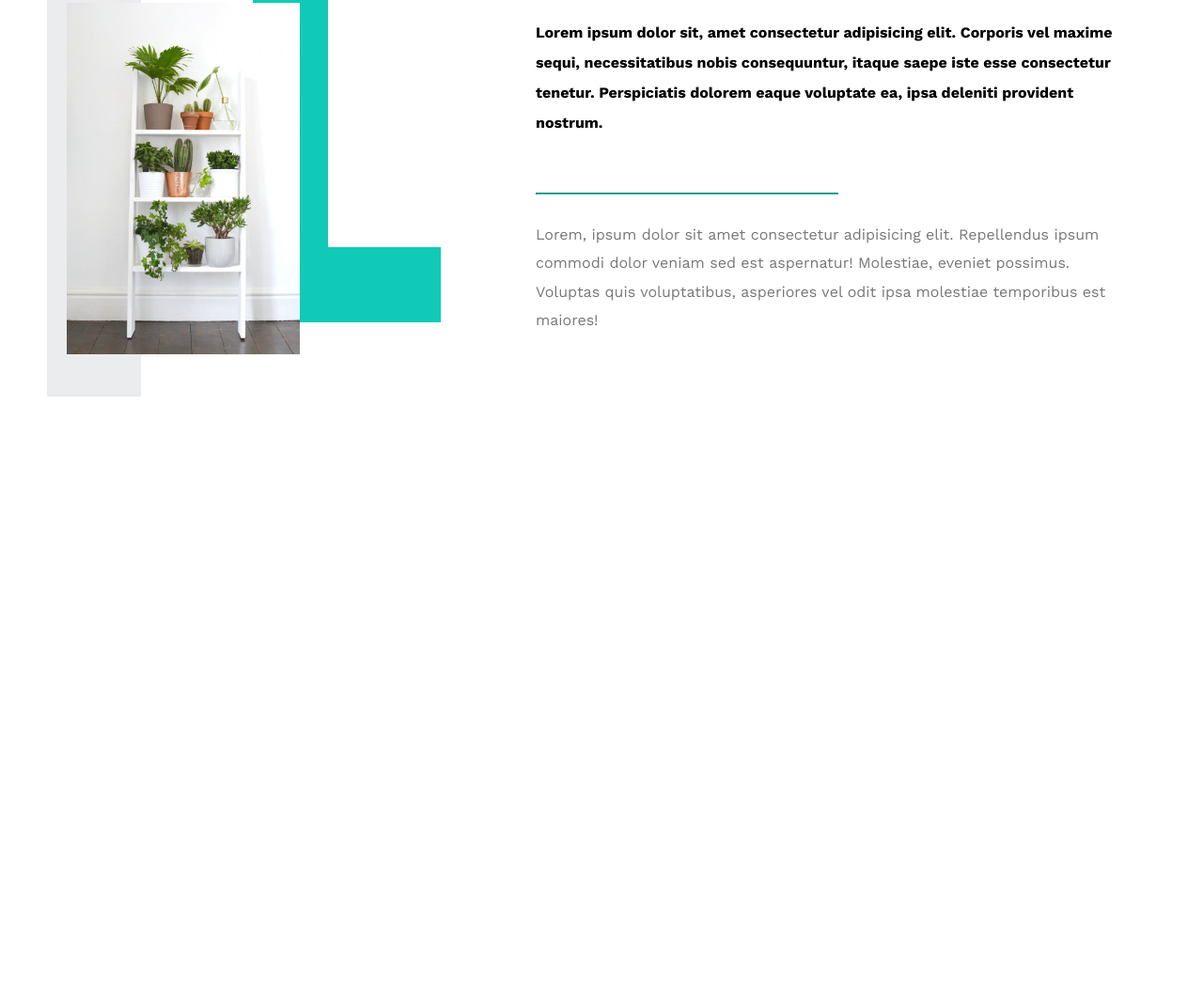
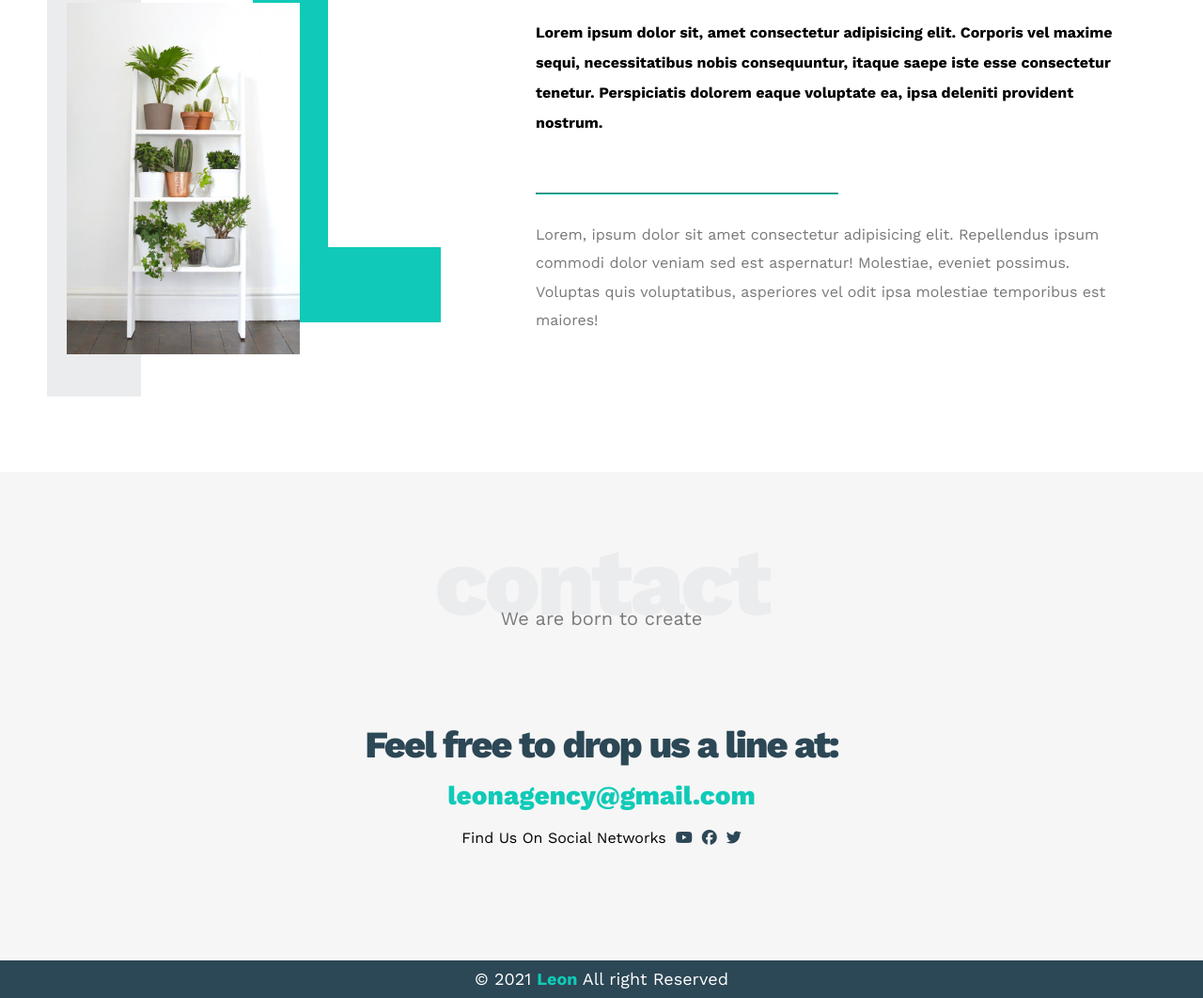
Before and after one commit to 7afde/Template-1, a plain HTML site: page index.html in a window 1280 px wide. Shown: the part 2923-3985 px from the top of the page at 94% size. Before the commit the page ends 3425 px from the top, so only its background shows below. Drawn offline with nearby package versions, Linux system fonts and the light colour scheme.

Commit message:
I added contact and footer part

```diff
--- a/css/leon.css
+++ b/css/leon.css
@@ -9,6 +9,9 @@
 /* Start Global Rules */
 * {
     box-sizing: border-box;
+}
+html {
+    scroll-behavior: smooth;
 }
 body {
     font-family: 'Work Sans', sans-serif;
@@ -363,3 +366,56 @@ body {
     color: #777;
 }
 /* End About */
+/* Start Contact */
+.contact {
+    padding: var(--section-padding) 0px;
+    background-color: var(--section-background);
+}
+.contact .info {
+    padding: var(--section-padding) 0px;
+    text-align: center;
+}
+.contact .info .label {
+    font-size: 40px;
+    font-weight: 800;
+    color: var(--second-color);
+    letter-spacing: -2px;
+    margin-bottom: 15px;
+}
+.contact .info .link {
+    text-decoration: none;
+    display: block;
+    font-size: 28px;
+    font-weight: 800;
+    color: var(--main-color);
+}
+.contact .info .social {
+    display: flex;
+    justify-content: center;
+    margin-top: 20px;
+    font-size: 16px;
+}
+.contact .info .social i {
+    color: var(--second-color);
+    margin-left: 10px;
+}
+@media (max-width: 767px) {
+    .contact .info .label,
+    .contact .info .link {
+        font-size: 24px;
+    }
+}
+/* End Contact */
+/* Start Footer */
+.footer {
+    background-color: var(--second-color);
+    color: white;
+    padding: 10px 30px;
+    text-align: center;
+    font-size: 18px;
+}
+.footer span {
+    font-weight: bold;
+    color: var(--main-color);
+}
+/* End Footer */
--- a/index.html
+++ b/index.html
@@ -66,7 +66,7 @@
     </div>
     <!-- End Features -->
     <!-- Start Services -->
-    <div class="services">
+    <div class="services" id="services">
         <div class="container">
             <h2 class="special-heading">services</h2>
             <p>Don't be busy, be productive</p>
@@ -117,7 +117,7 @@
     </div>
     <!-- End Services -->
     <!-- Start Portfolio -->
-    <div class="portfolio">
+    <div class="portfolio" id="portfolio">
         <div class="container">
             <h2 class="special-heading">Portffolio </h2>
             <p>If you do it right, it will last forever.</p>
@@ -148,9 +148,9 @@
     </div>
     <!-- End Portfolio -->
     <!-- Start About -->
-    <div class="about">
+    <div class="about" id="about">
         <div class="container">
-            <h2 class="special-heading">about </h2>
+            <h2 class="special-heading">about</h2>
             <p>Less is more work</p>
             <div class="about-content">
                 <div class="image">
@@ -165,5 +165,28 @@
         </div>
     </div>
     <!-- End About -->
+    <!-- Start Contact -->
+    <div class="contact" id="contact">
+        <div class="container">
+            <h2 class="special-heading">contact</h2>
+            <p>We are born to create</p>
+            <div class="info">
+                <p class="label">Feel free to drop us a line at:</p>
+                <a href="mailto:leonagency@gmail.com=Contact" class="link">leonagency@gmail.com</a>
+                <div class="social">
+                    Find Us On Social Networks
+                    <i class="fab fa-youtube"></i>
+                    <i class="fab fa-facebook"></i>
+                    <i class="fab fa-twitter"></i>
+                </div>
+            </div>
+        </div>
+    </div>
+    <!-- End Contact -->
+    <!-- Start Footer -->
+    <div class="footer">
+        &copy; 2021 <span>Leon</span> All right Reserved
+    </div>
+    <!-- End Footer -->
 </body>
 </html>
```
